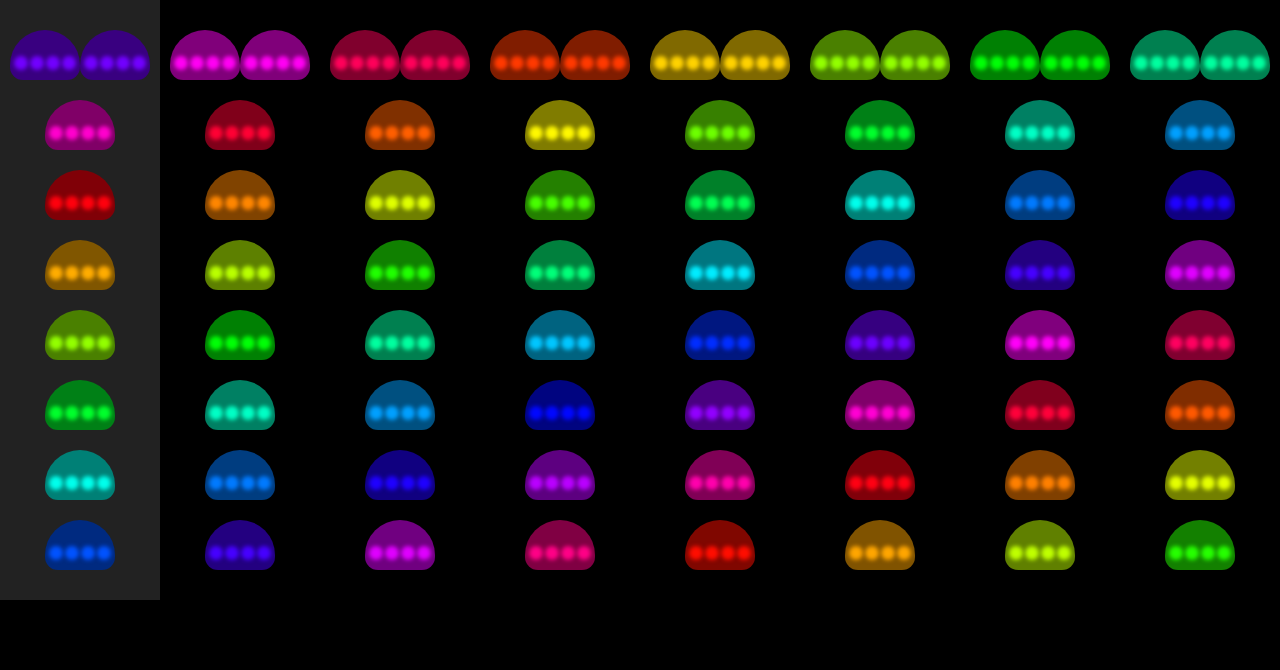
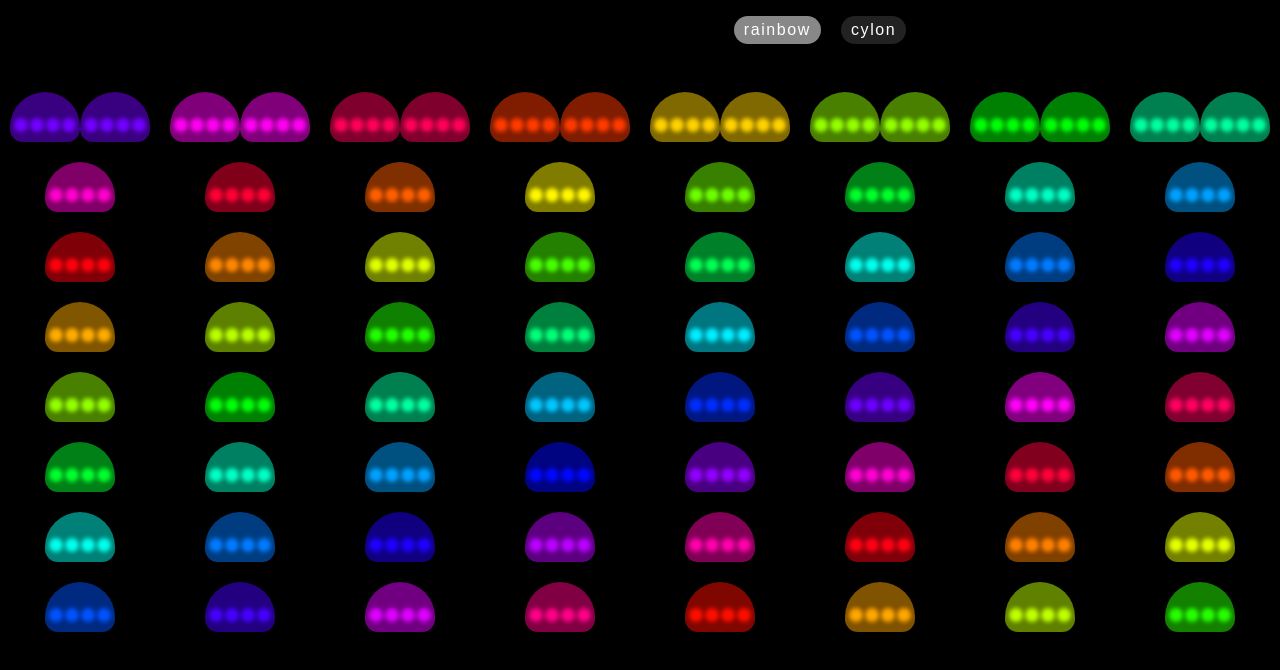
Before and after one commit to AlexJWayne/meter-made-test, a React (Create React App) app: page / in a window 1280 px wide. Shown: the top 670 px of the page. Built offline with nearby package versions, Linux system fonts and the light colour scheme.

Commit message:
Pattern selector

```diff
--- a/src/App.js
+++ b/src/App.js
@@ -1,16 +1,36 @@
 import React, { Component } from 'react'
 import mapTimes from './map-times'
 import Column from './Column'
+import patterns from './patterns'
 import './index.css'
 
-// Import pattern here
-import Pattern from './patterns/rainbow'
+const INITIAL_PATTERN = 'Rainbow'
 
 class App extends Component {
   constructor(...args) {
     super(...args)
 
-    this.pattern = new Pattern({
+    this.state = {
+      leds: mapTimes(10, col => mapTimes(90, led => [0, 0, 0])),
+      sensors: mapTimes(10, () => false),
+      currentPattern: INITIAL_PATTERN,
+    }
+
+    this.onSelectPattern(INITIAL_PATTERN)
+  }
+
+  onShowColumn(col, colLeds) {
+    this.setState = {
+      leds: colLeds.map((leds, i) => (i === col ? colLeds : leds)),
+    }
+  }
+
+  onSelectPattern(name) {
+    if (this.pattern) this.pattern.stop()
+
+    const PatternClass = patterns[name]
+
+    this.pattern = new PatternClass({
       showAllColumns: cols => {
         this.setState({
           leds: cols.map(col => col.leds),
@@ -20,16 +40,9 @@ class App extends Component {
 
     this.pattern.start()
 
-    this.state = {
-      leds: mapTimes(10, col => mapTimes(90, led => [0, 0, 0])),
-      sensors: mapTimes(10, () => false),
-    }
-  }
-
-  onShowColumn(col, colLeds) {
-    this.setState = {
-      leds: colLeds.map((leds, i) => (i === col ? colLeds : leds)),
-    }
+    this.setState({
+      currentPattern: name,
+    })
   }
 
   toggleSensor(col) {
@@ -41,6 +54,16 @@ class App extends Component {
   render() {
     return (
       <div className="app">
+        <ul className="patterns">
+          {Object.keys(patterns).map(name => (
+            <li
+              className={this.state.currentPattern === name ? 'selected' : ''}
+              onClick={() => this.onSelectPattern(name)}
+            >
+              {name}
+            </li>
+          ))}
+        </ul>
         {this.state.leds.map((leds, i) => {
           return (
             <Column
--- a/src/index.css
+++ b/src/index.css
@@ -19,6 +19,31 @@ body {
 .app {
   width: 1600px;
   margin: 0 auto;
+}
+
+.patterns {
+  color: white;
+  list-style-type: none;
+  height: 30px;
+}
+
+.patterns li {
+  display: inline-block;
+  padding: 5px 10px;
+  margin: 0 10px;
+  border-radius: 50px;
+  cursor: pointer;
+  text-transform: lowercase;
+  letter-spacing: 0.1em;
+  background: #222;
+}
+
+.patterns li:hover {
+  background: #444;
+}
+
+.patterns .selected {
+  background: #888;
 }
 
 .column {
--- a/src/patterns/base.js
+++ b/src/patterns/base.js
@@ -14,6 +14,7 @@ export function delay(ms) {
 export default class Pattern {
   constructor({ showAllColumns, showColumn }) {
     this.showColumn = showColumn
+    this.running = false
 
     this.showAllColumns = () => {
       showAllColumns(this.columns)
@@ -36,12 +37,17 @@ export default class Pattern {
   }
 
   start() {
+    this.running = true
     setTimeout(async () => {
-      while (true) {
+      while (this.running) {
         await this.loop()
         await delay(1)
       }
     }, 10)
+  }
+
+  stop() {
+    this.running = false
   }
 
   async loop() {
--- /dev/null
+++ b/src/patterns/index.js
@@ -0,0 +1,7 @@
+import Rainbow from './rainbow'
+import Cylon from './cylon'
+
+export default {
+  Rainbow,
+  Cylon,
+}
```
